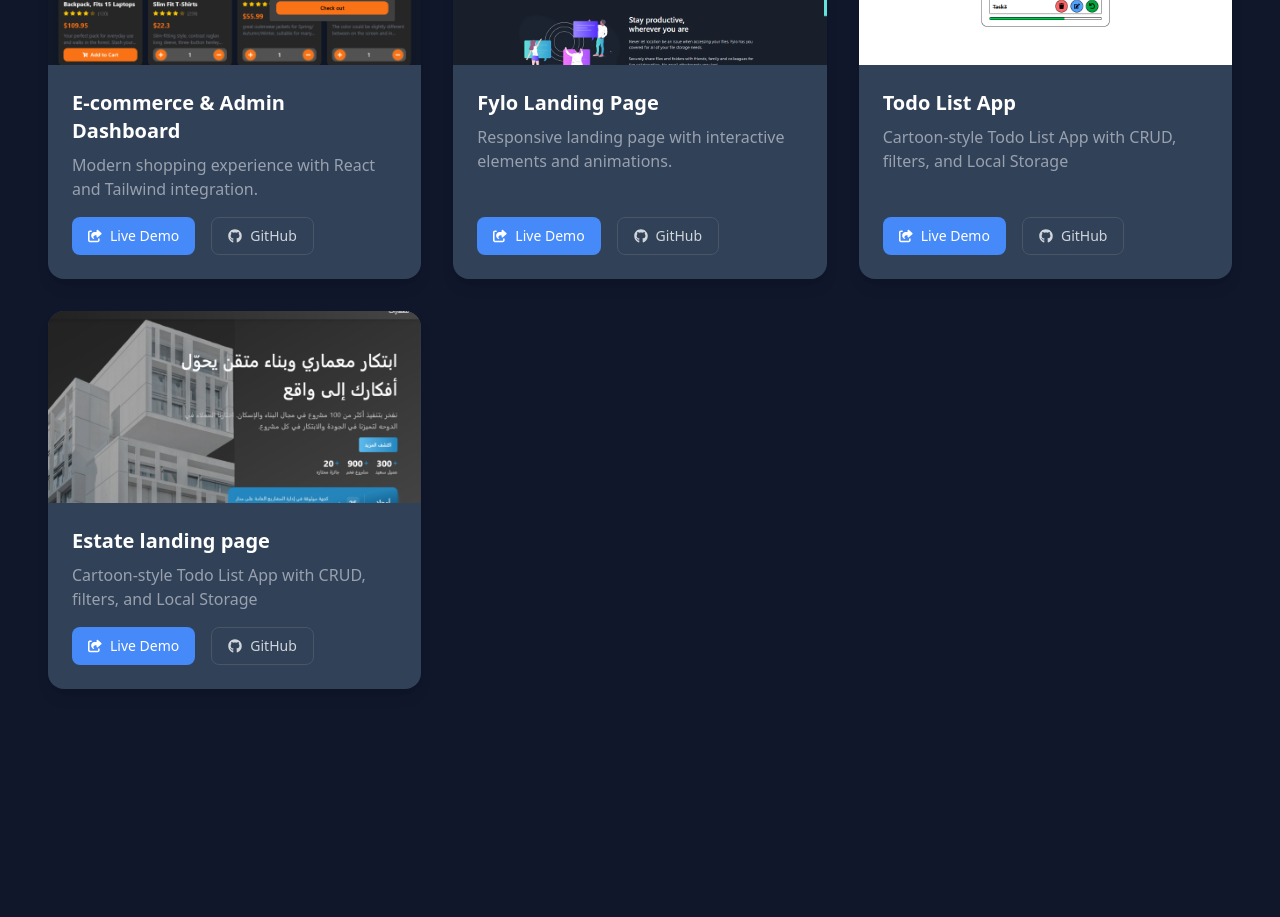
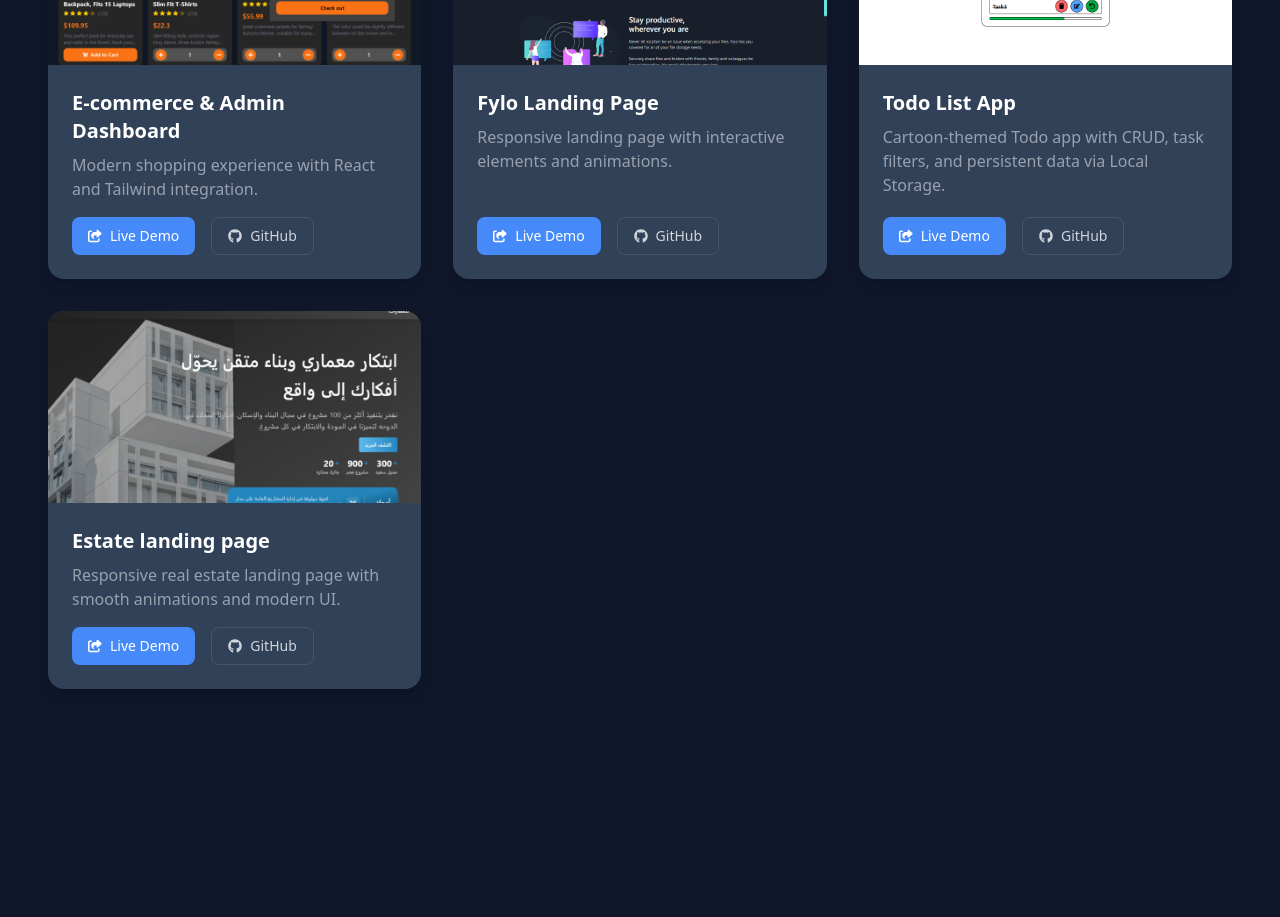
Before and after one commit to mostafaelfawal/Mostafa-Hamdi, a React (Vite) app: page / in a window 1280 px wide. Shown: the part 1900-2817 px from the top of the page. Built offline with nearby package versions, Linux system fonts and the light colour scheme.

Commit message:
add description

```diff
--- a/src/components/Projects.tsx
+++ b/src/components/Projects.tsx
@@ -51,14 +51,14 @@ export default function Projects() {
         <ProjectCard
           img="/images/TodoList.png"
           title="Todo List App"
-          description="Cartoon-style Todo List App with CRUD, filters, and Local Storage"
+          description="Cartoon-themed Todo app with CRUD, task filters, and persistent data via Local Storage."
           liveDemoLink="https://my-todo-phi-one.vercel.app/"
           githubLink="https://github.com/mostafaelfawal/Todo"
         />
         <ProjectCard
           img="/images/Estate landing page.png"
           title="Estate landing page"
-          description="Cartoon-style Todo List App with CRUD, filters, and Local Storage"
+          description="Responsive real estate landing page with smooth animations and modern UI."
           liveDemoLink="https://amjaad-estate-lading.vercel.app/"
           githubLink="https://github.com/mostafaelfawal/Amjaad-Lading-Page"
         />
```
